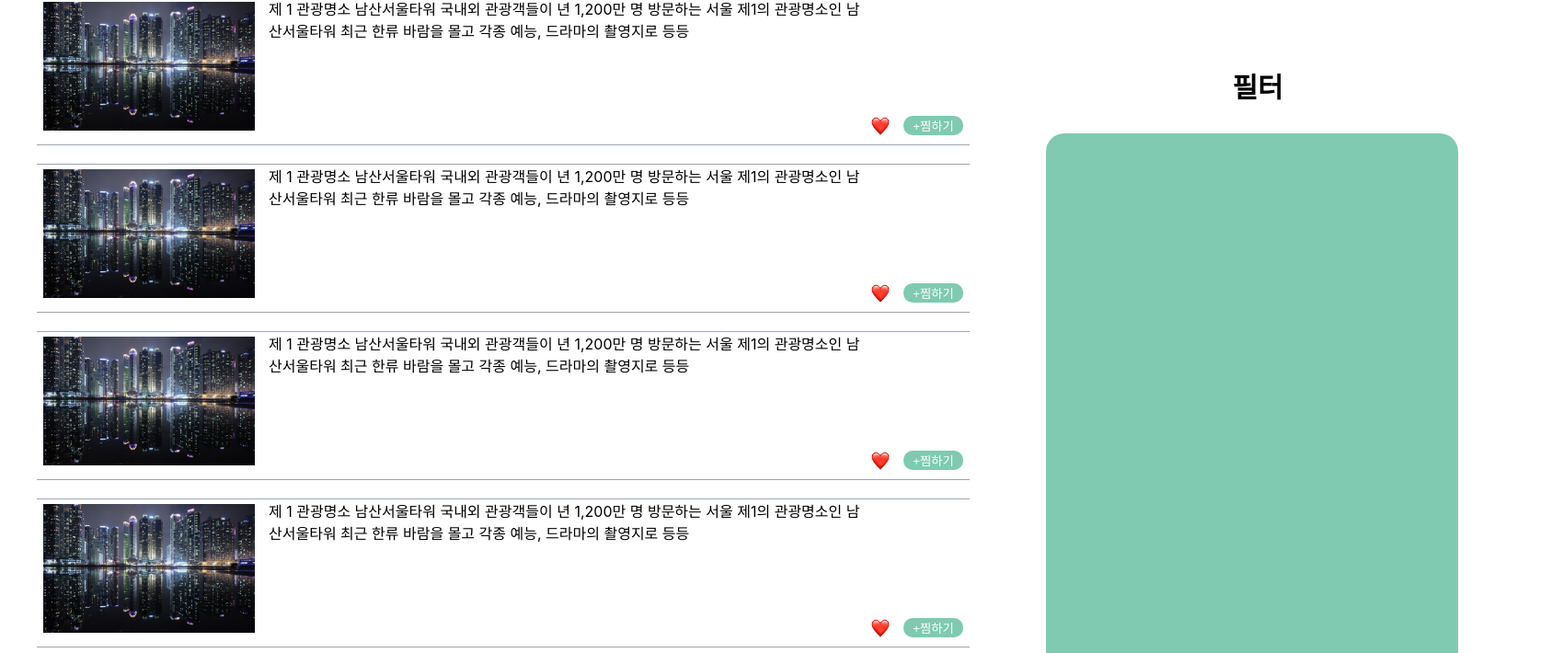
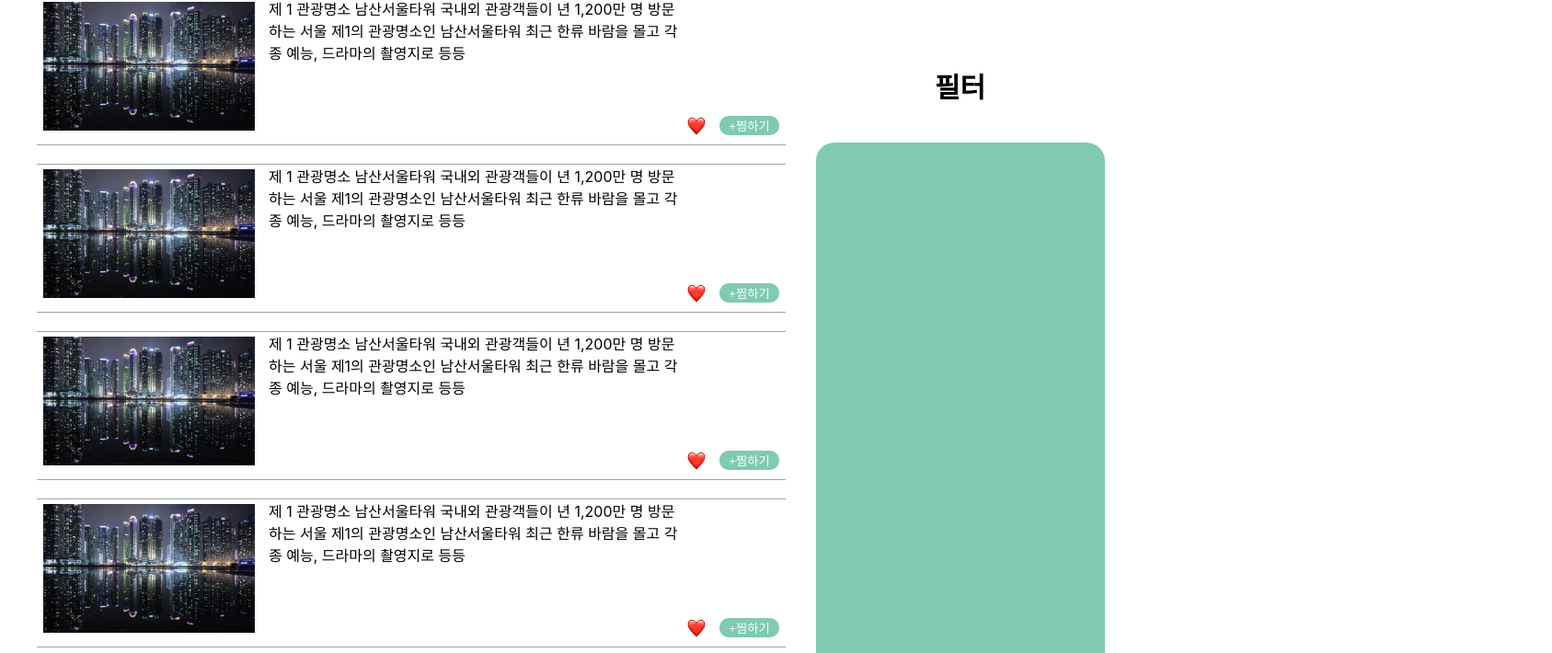
Before and after one commit to ten-3dev/travel-planner, a React (Create React App) app: page /travel in a window 1280 px wide. Shown: the part 390-1100 px from the top of the page at 92% size, 1687 px wide, since content can reach past the window. Built offline with nearby package versions, Linux system fonts and the light colour scheme.

Commit message:
여행리스트 완료

```diff
--- a/src/Pages/travelPage/style.js
+++ b/src/Pages/travelPage/style.js
@@ -2,6 +2,7 @@ import styled from "styled-components";
 
 
 export const ContentBox = styled.div`
+    width: 100%;
     display: flex;
 `
 
@@ -59,25 +60,25 @@ export const TravelListBox = styled.div`
 `
 
 export const TravelFilterTag = styled.div`
-    width: 70%;
+    width: 80%;
     height: 80%;
     background: rgba(0, 150, 100, 0.5);
-    margin: 30px 50px 100px 90px;
+    margin: 40px 50px 0 40px;
     border-radius: 20px;
 
 `
 export const TravelFilterBox = styled.div`
-    width: 100%;
+    width: 70%;
     margin-top: 75px;
 `
 
 export const TravelWrapper5 = styled.div`
-    width: 900px;
+    width: 700px;
     display: flex;
 `
 
 export const Text = styled.div`
-    width: 640px;
+    width: 100%;
     font-size: 30px;
     text-align: center;
     font-weight: bold
```
